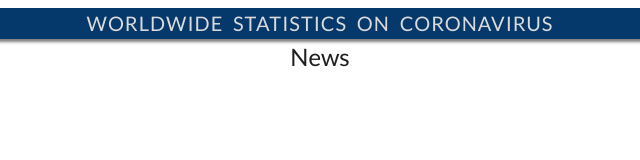
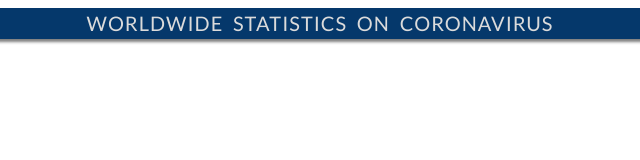
Before and after one commit to shivangmistry/Worldwide-Statistics-on-Coronavirus, a website: page public/news.html in a window 1280 px wide. Shown: the full height of the page, 320-960 px from the left. Drawn offline with nearby package versions, Linux system fonts and the light colour scheme.

Commit message:
News page minor fix

```diff
--- a/public/css/index.css
+++ b/public/css/index.css
@@ -378,3 +378,10 @@ tbody.casesTableBody {
 #DailydeathsButton {
     width: 45%;
 }
+
+.newsTab {
+    margin: 20px auto;
+    width: fit-content;
+    border-radius: 10px;
+    box-shadow: 0 5px 5px 0 rgba(0,0,0,0.2);
+}
--- a/public/news.html
+++ b/public/news.html
@@ -22,9 +22,9 @@
                             <li><a href="index.html">Dashboard</a></li>
                             <li><a href="news.html">News</a></li>
                             <li><a href="consult.html">Consult</a></li>
-                            <li><a href="login.html" class="notLoggedIn">Login</a></li>
+                            <!-- <li><a href="login.html" class="notLoggedIn">Login</a></li>
                             <li><a href="insert.html" class="isLoggedIn">Update Case</a></li>
-                            <li><a href="index.html" class="isLoggedIn" onclick="handlelogout()">Logout</a></li>
+                            <li><a href="index.html" class="isLoggedIn" onclick="handlelogout()">Logout</a></li> -->
                         </ul>
                     </div>
                 </li>
@@ -32,11 +32,9 @@
         </div>
         <script src="js/main.js"></script>
     </header>
-    <div>
-        <h3 class="pageTitle">News</h3>
+    <div class="newsTab">
         <!-- start sw-rss-feed code -->
         <script type="text/javascript">
-    <!--
             rssfeed_url = new Array();
             rssfeed_url[0]="https://news.google.com/rss/search?q=coronavirus&hl=en-US&gl=US&ceid=US:en";
             rssfeed_frame_width="1200";
@@ -50,8 +48,8 @@
             rssfeed_border="on";
             rssfeed_css_url="";
             rssfeed_title="on";
-    rssfeed_title_name="COVID-19 Updates";
-    rssfeed_title_bgcolor="#3366ff";
+            rssfeed_title_name="COVID-19 Real Time News Update";
+            rssfeed_title_bgcolor="#05386B";
             rssfeed_title_color="#fff";
             rssfeed_title_bgimage="";
             rssfeed_footer="on";
@@ -73,13 +71,11 @@
             rssfeed_item_description_tag="on";
             rssfeed_no_items="0";
             rssfeed_cache = "4d8c10fa3fa85543914c195aac340a8f";
-    //-->
         </script>
         <script type="text/javascript" src="//feed.surfing-waves.com/js/rss-feed.js"></script>
         <!-- The link below helps keep this service FREE, and helps other people find the SW widget. Please be cool and keep it! Thanks. -->
     <div style="color:#ccc;font-size:10px; text-align:right; width:1200px;"> <a href="https://surfing-waves.com" rel="noopener" target="_blank" style="color:#ccc;"></a></div>
     <!-- end sw-rss-feed code -->
-
     </div>
     <script src="js/login.js"></script>
 </body>
```
Also changed, not shown: public/consult.html (+2 -2 lines), public/index.html (+2 -2 lines). Lines whose indentation alone changed are shown as unchanged.
